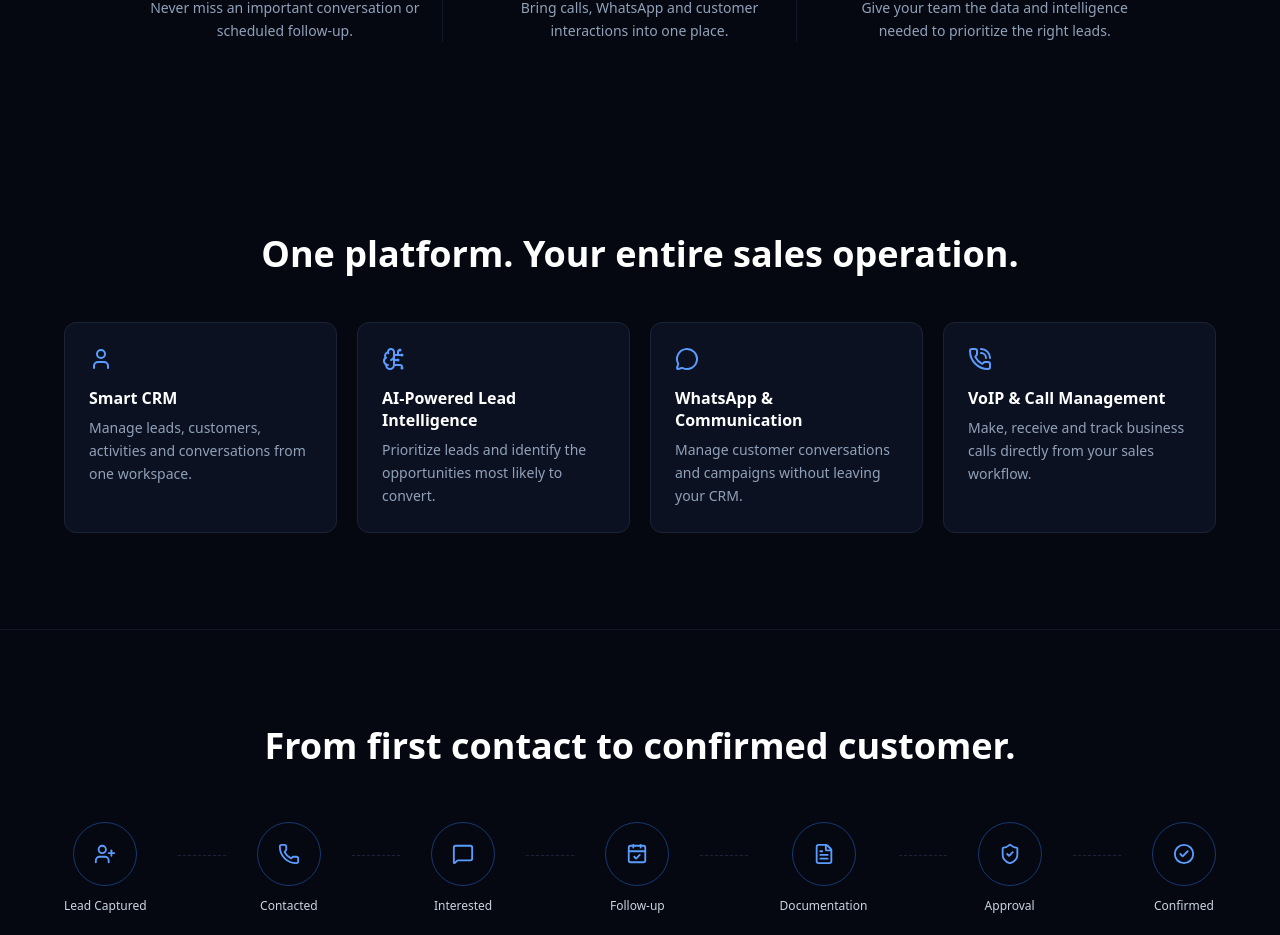
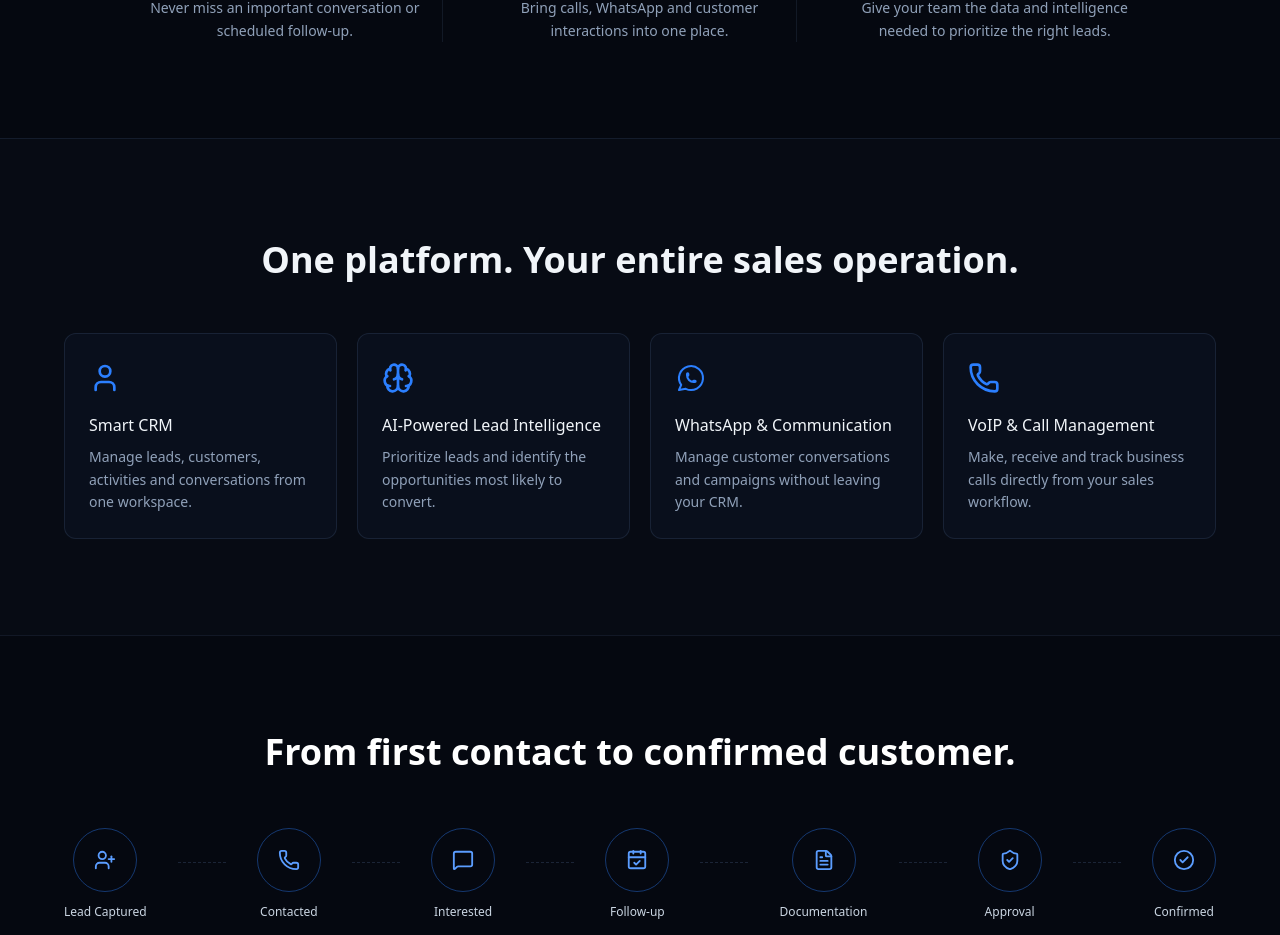
Before and after one commit to Prashant950/AIVIQONE, a Next.js app: page / in a window 1280 px wide. Shown: the part 1000-1935 px from the top of the page. Built offline with nearby package versions, Linux system fonts and the light colour scheme.

Commit message:
Featiressection code update
Refactor FeaturesSection component to include a custom WhatsApp icon and update existing icons. Adjust styles for better visual effects.

```diff
--- a/components/FeaturesSection.tsx
+++ b/components/FeaturesSection.tsx
@@ -1,4 +1,22 @@
-import { User, BrainCircuit, MessageCircle, PhoneCall } from "lucide-react";
+import { User, Brain, Phone } from "lucide-react";
+
+// Custom WhatsApp Icon Component
+const WhatsAppIcon = ({ size = 32, className = "" }: { size?: number; className?: string }) => (
+  <svg
+    width={size}
+    height={size}
+    viewBox="0 0 24 24"
+    fill="none"
+    stroke="currentColor"
+    strokeWidth="1.5"
+    strokeLinecap="round"
+    strokeLinejoin="round"
+    className={className}
+  >
+    <path d="M3 21l1.65-3.8a9 9 0 1 1 3.4 2.9L3 21" />
+    <path d="M9 10a.5.5 0 0 0 1 0V9a.5.5 0 0 0-1 0v1a5 5 0 0 0 5 5h1a.5.5 0 0 0 0-1h-1a.5.5 0 0 0 0 1" />
+  </svg>
+);
 
 const features = [
   {
@@ -7,17 +25,17 @@ const features = [
     desc: "Manage leads, customers, activities and conversations from one workspace.",
   },
   {
-    icon: BrainCircuit,
+    icon: Brain,
     title: "AI-Powered Lead Intelligence",
     desc: "Prioritize leads and identify the opportunities most likely to convert.",
   },
   {
-    icon: MessageCircle,
+    icon: WhatsAppIcon, // Added WhatsApp Icon here
     title: "WhatsApp & Communication",
     desc: "Manage customer conversations and campaigns without leaving your CRM.",
   },
   {
-    icon: PhoneCall,
+    icon: Phone,
     title: "VoIP & Call Management",
     desc: "Make, receive and track business calls directly from your sales workflow.",
   },
@@ -25,25 +43,39 @@ const features = [
 
 export default function FeaturesSection() {
   return (
-    <section className="px-5 py-16 lg:px-8 lg:py-24">
+    <section className="border-t border-slate-800/60 bg-[#070b14] px-5 py-16 lg:px-8 lg:py-24">
       <div className="mx-auto max-w-6xl">
-        <h2 className="text-center text-2xl font-bold sm:text-3xl lg:text-4xl">
+        {/* Main Heading */}
+        <h2 className="text-center font-sans text-2xl font-semibold leading-snug text-slate-100 sm:text-3xl lg:text-4xl">
           One platform. Your entire sales operation.
         </h2>
 
+        {/* Responsive Grid System */}
         <div className="mt-12 grid grid-cols-1 gap-5 sm:grid-cols-2 lg:grid-cols-4">
           {features.map(({ icon: Icon, title, desc }) => (
             <div
               key={title}
-              className="rounded-xl border border-border bg-card p-6 transition-colors hover:border-accent/50"
+              className="group relative flex flex-col justify-between rounded-xl border border-slate-800/80 bg-[#0d1322]/60 p-6 transition-all duration-300 ease-in-out hover:-translate-y-1.5 hover:border-blue-500/50 hover:bg-[#0d1322] hover:shadow-lg hover:shadow-blue-500/10"
             >
-              <Icon className="text-accent-light" size={24} />
-              <h3 className="mt-4 text-base font-semibold leading-snug">
-                {title}
-              </h3>
-              <p className="mt-2 text-sm leading-relaxed text-slate-400">
-                {desc}
-              </p>
+              {/* Top border glow effect on hover */}
+              <div className="absolute inset-x-0 top-0 h-[2px] rounded-t-xl bg-gradient-to-r from-transparent via-blue-500 to-transparent opacity-0 transition-opacity duration-300 group-hover:opacity-100" />
+
+              <div>
+                {/* Icon Container with WhatsApp & other Lucide icons matched */}
+                <div className="flex h-10 w-10 items-center justify-start text-blue-500 transition-transform duration-300 group-hover:scale-110">
+                  <Icon size={32} />
+                </div>
+
+                {/* Card Title */}
+                <h3 className="mt-4 font-sans text-base font-medium leading-snug text-slate-100 transition-colors duration-300 group-hover:text-blue-400">
+                  {title}
+                </h3>
+
+                {/* Card Description */}
+                <p className="mt-2.5 font-sans text-sm font-normal leading-relaxed text-slate-400">
+                  {desc}
+                </p>
+              </div>
             </div>
           ))}
         </div>
```
